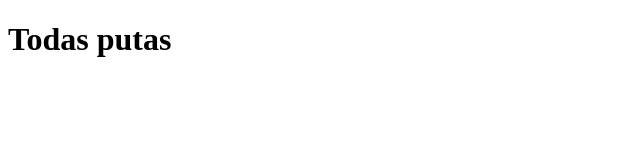
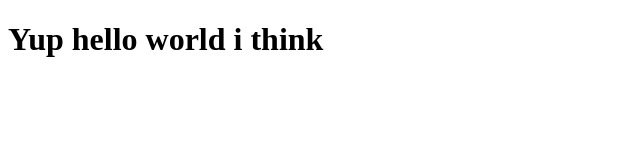
Before and after one commit to Franxdead/cosodeclase, a plain HTML site: page index.html in a window 1280 px wide. Shown: the whole page, without its empty margins (0-640 px from the left). Drawn offline with Linux system fonts and the light colour scheme.

Commit message:
Update index.html

```diff
--- a/index.html
+++ b/index.html
@@ -7,6 +7,6 @@
     <title>Document</title>
 </head>
 <body>
-    <h1>Todas putas</h1>
+    <h1>Yup hello world i think</h1>
 </body>
 </html>
```
